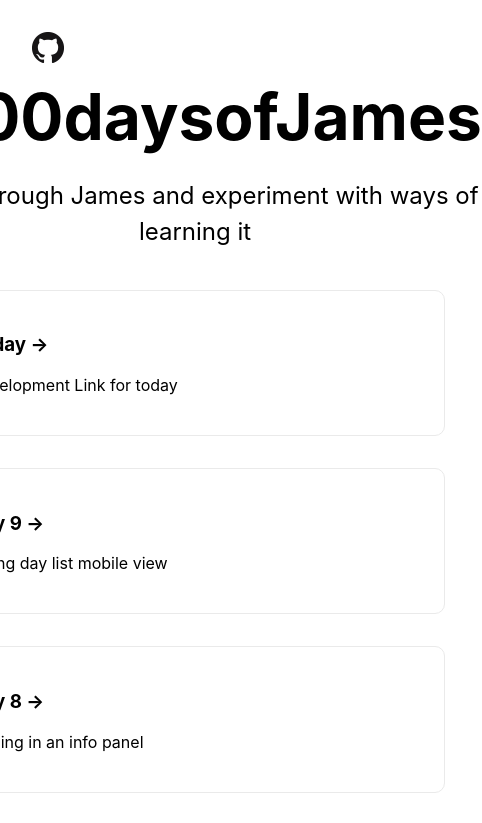
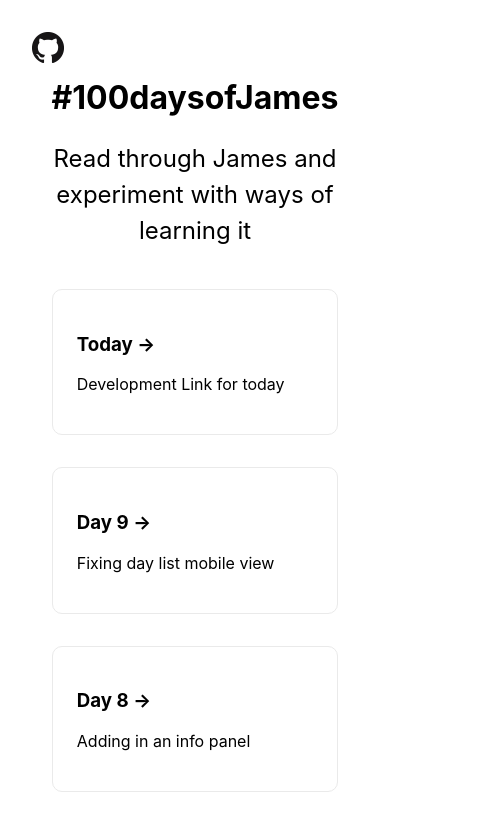
Before and after one commit to mattam/100daysofjames, a Next.js app: page / in a window 390 px wide. Shown: the top 823 px of the page, 482 px wide, since content can reach past the window. Built offline with nearby package versions, Linux system fonts and the light colour scheme.

Commit message:
Adjusting mobile styling for the day list page

```diff
--- a/styles/Home.module.css
+++ b/styles/Home.module.css
@@ -9,6 +9,7 @@
 }
 
 .main {
+  width: 100%;
   padding: 5rem 0;
   flex: 1;
   display: flex;
@@ -50,7 +51,7 @@
 .title {
   margin: 0;
   line-height: 1.15;
-  font-size: 4rem;
+  font-size: 2rem;
 }
 
 .title,
@@ -139,7 +140,8 @@
 .dayLink {
   margin: 1rem;
   padding: 1.5rem;
-  width: 500px;
+  max-width: 500px;
+  width: 80%;
   text-decoration: none;
   text-align: left;
   border: 1px solid #eaeaea;
@@ -216,6 +218,10 @@
     line-height: 2.5rem;
   }
 
+  .title {
+    font-size: 4rem;
+  }
+
   .grid {
     width: 100%;
     flex-direction: column;
```
